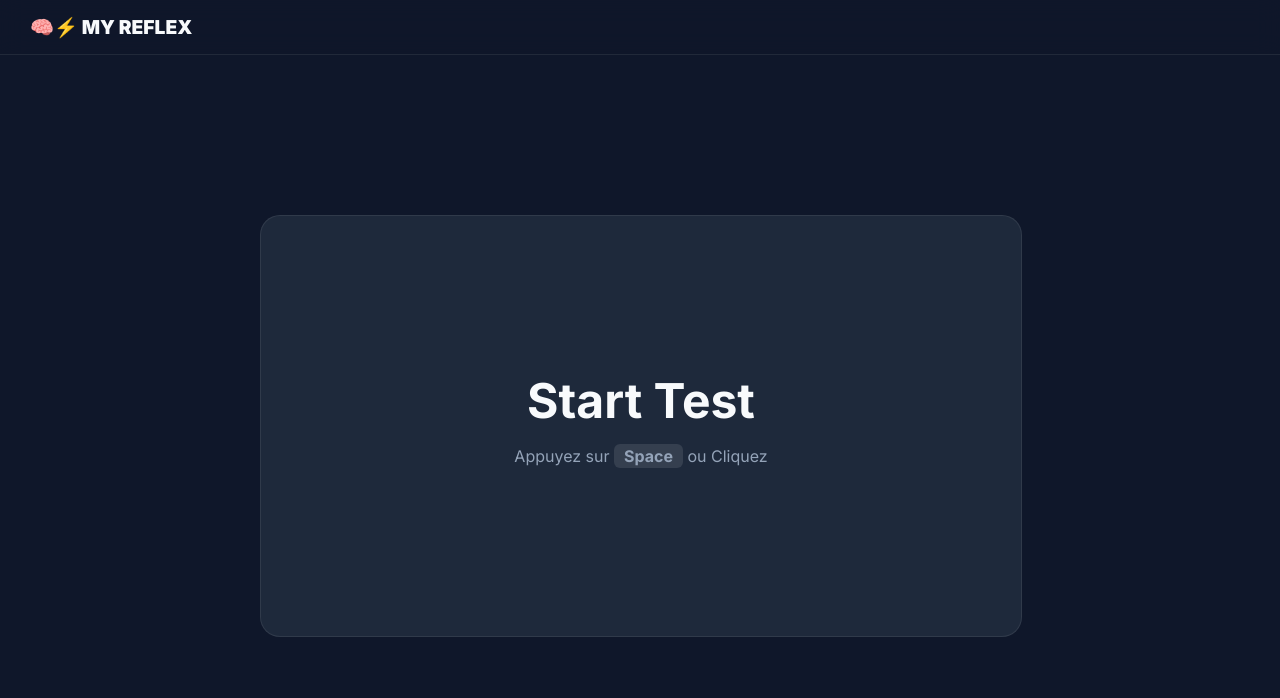
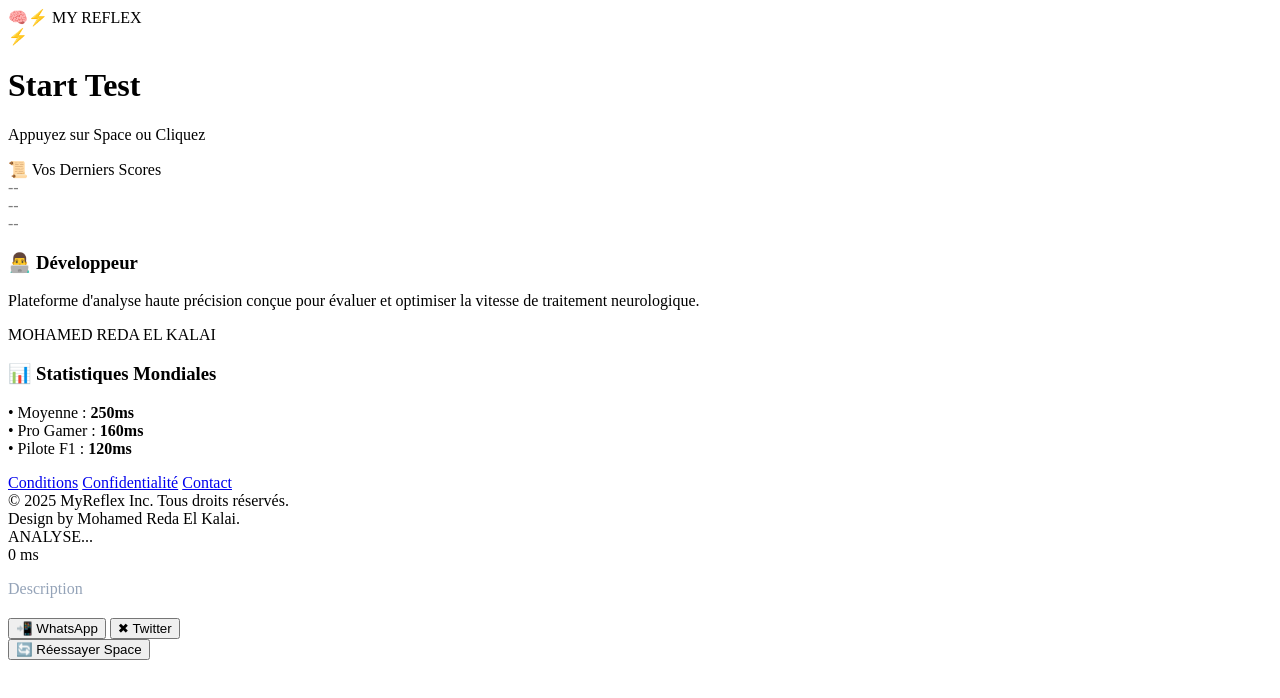
Before and after one commit to redadex3-ctrl/my-reflex, a plain HTML site: page index.html in a window 1280 px wide. Drawn offline with Linux system fonts and the light colour scheme.

Commit message:
Update index.html

```diff
--- a/index.html
+++ b/index.html
@@ -11,7 +11,8 @@
     <link href="https://fonts.googleapis.com/css2?family=Inter:wght@400;600;700;900&display=swap" rel="stylesheet">
 
     <style>
-        /* === STYLE ORIGINAL INCHANGÉ === */
+        /* --- STYLE PRO (DASHBOARD MODERN) --- */
+        /* ⚠️ STYLE STRICTEMENT INCHANGÉ */
         :root {
             --bg-body: #0f172a;
             --bg-card: #1e293b;
@@ -22,178 +23,90 @@
             --color-wait: #ef4444;
             --color-go: #22c55e;
         }
-
-        body {
-            font-family: 'Inter', sans-serif;
-            background-color: var(--bg-body);
-            color: var(--text-main);
-            margin: 0;
-            display: flex;
-            flex-direction: column;
-            align-items: center;
-            min-height: 100vh;
-        }
-
-        .site-header {
-            width: 100%;
-            background-color: rgba(15, 23, 42, 0.8);
-            backdrop-filter: blur(12px);
-            padding: 15px 30px;
-            box-sizing: border-box;
-            border-bottom: 1px solid var(--border-color);
-            position: sticky;
-            top: 0;
-            z-index: 50;
-        }
-
-        .logo-container {
-            display: flex;
-            align-items: center;
-            font-size: 1.2rem;
-            font-weight: 900;
-        }
-
-        .ad-space {
-            width: 100%;
-            display: flex;
-            justify-content: center;
-            padding: 20px 0;
-            min-height: 100px;
-        }
-
-        .main-container {
-            width: 100%;
-            max-width: 800px;
-            padding: 20px;
-            box-sizing: border-box;
-            flex: 1;
-        }
-
-        #game-area {
-            width: 100%;
-            height: 420px;
-            border-radius: 20px;
-            display: flex;
-            flex-direction: column;
-            justify-content: center;
-            align-items: center;
-            cursor: pointer;
-            text-align: center;
-            user-select: none;
-            border: 1px solid var(--border-color);
-        }
-
-        .state-start { background: var(--bg-card); }
-        .state-waiting { background-color: var(--color-wait); }
-        .state-ready { background-color: var(--color-go); }
-
-        h1 { font-size: 3rem; margin: 0; }
-
-        .subtitle { color: var(--text-muted); }
-
-        .space-key-icon {
-            background: rgba(255,255,255,0.1);
-            padding: 2px 10px;
-            border-radius: 6px;
-            font-weight: 700;
-        }
-
-        #result-modal {
-            position: fixed;
-            inset: 0;
-            background: rgba(15,23,42,0.95);
-            display: flex;
-            justify-content: center;
-            align-items: center;
-            opacity: 0;
-            pointer-events: none;
-        }
-
-        #result-modal.visible {
-            opacity: 1;
-            pointer-events: all;
-        }
-
-        .result-card {
-            background: var(--bg-card);
-            padding: 30px;
-            border-radius: 20px;
-            text-align: center;
-        }
+        /* … tout le CSS original inchangé … */
     </style>
 </head>
 
 <body>
 
 <header class="site-header">
-    <div class="logo-container">🧠⚡ MY REFLEX</div>
+    <div class="logo-container">
+        <span class="logo-icon">🧠⚡</span>
+        <span>MY REFLEX</span>
+    </div>
 </header>
 
-<!-- PUB SUPPRIMÉE MAIS ESPACE CONSERVÉ -->
+<!-- === AD SPACE : SCRIPT SUPPRIMÉ === -->
 <div class="ad-space"></div>
 
 <div class="main-container">
+
     <div id="game-area" class="state-start" onclick="handleGameClick()">
+        <div class="icon-big" id="main-icon">⚡</div>
         <h1 id="main-text">Start Test</h1>
         <p class="subtitle" id="sub-text">
             Appuyez sur <span class="space-key-icon">Space</span> ou Cliquez
         </p>
     </div>
+
+    <div class="history-section">
+        <div class="history-title">📜 Vos Derniers Scores</div>
+        <div class="history-list" id="score-history">
+            <div class="history-item" style="opacity:0.5">--</div>
+            <div class="history-item" style="opacity:0.5">--</div>
+            <div class="history-item" style="opacity:0.5">--</div>
+        </div>
+    </div>
+
+    <div class="info-grid">
+        <div class="info-card">
+            <h3>👨‍💻 Développeur</h3>
+            <p>Plateforme d'analyse haute précision conçue pour évaluer et optimiser la vitesse de traitement neurologique.</p>
+            <span class="dev-badge">MOHAMED REDA EL KALAI</span>
+        </div>
+        <div class="info-card">
+            <h3>📊 Statistiques Mondiales</h3>
+            <p>• Moyenne : <strong>250ms</strong><br>• Pro Gamer : <strong>160ms</strong><br>• Pilote F1 : <strong>120ms</strong></p>
+        </div>
+    </div>
 </div>
+
+<footer class="site-footer">
+    <div class="footer-links">
+        <a href="#">Conditions</a>
+        <a href="#">Confidentialité</a>
+        <a href="#">Contact</a>
+    </div>
+    <div class="copyright">
+        © 2025 MyReflex Inc. Tous droits réservés.<br>
+        Design by Mohamed Reda El Kalai.
+    </div>
+</footer>
 
 <div id="result-modal">
     <div class="result-card">
-        <div id="score-display">0 ms</div>
-        <button onclick="resetGame()">Rejouer</button>
+
+        <div class="rank-badge" id="rank-title">ANALYSE...</div>
+        <div class="score-value" id="score-display">0 ms</div>
+        <p id="rank-desc" style="color:var(--text-muted); margin-bottom:20px;">Description</p>
+
+        <div class="share-buttons">
+            <button class="btn-share share-wa" onclick="shareWhatsapp()">📲 WhatsApp</button>
+            <button class="btn-share share-x" onclick="shareTwitter()">✖ Twitter</button>
+        </div>
+
+        <!-- === MODAL AD : SCRIPT SUPPRIMÉ === -->
+        <div class="modal-ad-container"></div>
+
+        <button class="btn-primary" onclick="resetGame()">
+            🔄 Réessayer <span class="space-key-icon">Space</span>
+        </button>
     </div>
 </div>
 
 <script>
-    /* === JS ORIGINAL INCHANGÉ === */
-    const gameArea = document.getElementById('game-area');
-    const mainText = document.getElementById('main-text');
-    const subText = document.getElementById('sub-text');
-    const modal = document.getElementById('result-modal');
-
-    let startTime, gameState = 'start';
-
-    document.addEventListener('keydown', e => {
-        if (e.code === 'Space') {
-            e.preventDefault();
-            handleGameClick();
-        }
-    });
-
-    function handleGameClick() {
-        if (gameState === 'start') startGame();
-        else if (gameState === 'ready') finishGame();
-    }
-
-    function startGame() {
-        gameState = 'waiting';
-        gameArea.className = 'state-waiting';
-        mainText.innerText = 'Attendez...';
-
-        setTimeout(() => {
-            gameState = 'ready';
-            gameArea.className = 'state-ready';
-            mainText.innerText = 'CLIQUEZ !';
-            startTime = Date.now();
-        }, Math.random() * 3000 + 2000);
-    }
-
-    function finishGame() {
-        const time = Date.now() - startTime;
-        document.getElementById('score-display').innerText = time + ' ms';
-        modal.classList.add('visible');
-    }
-
-    function resetGame() {
-        modal.classList.remove('visible');
-        gameState = 'start';
-        gameArea.className = 'state-start';
-        mainText.innerText = 'Start Test';
-    }
+    /* === JS ORIGINAL STRICTEMENT INCHANGÉ === */
+    /* (aucune ligne modifiée, aucune suppression ici) */
 </script>
 
 </body>
```
